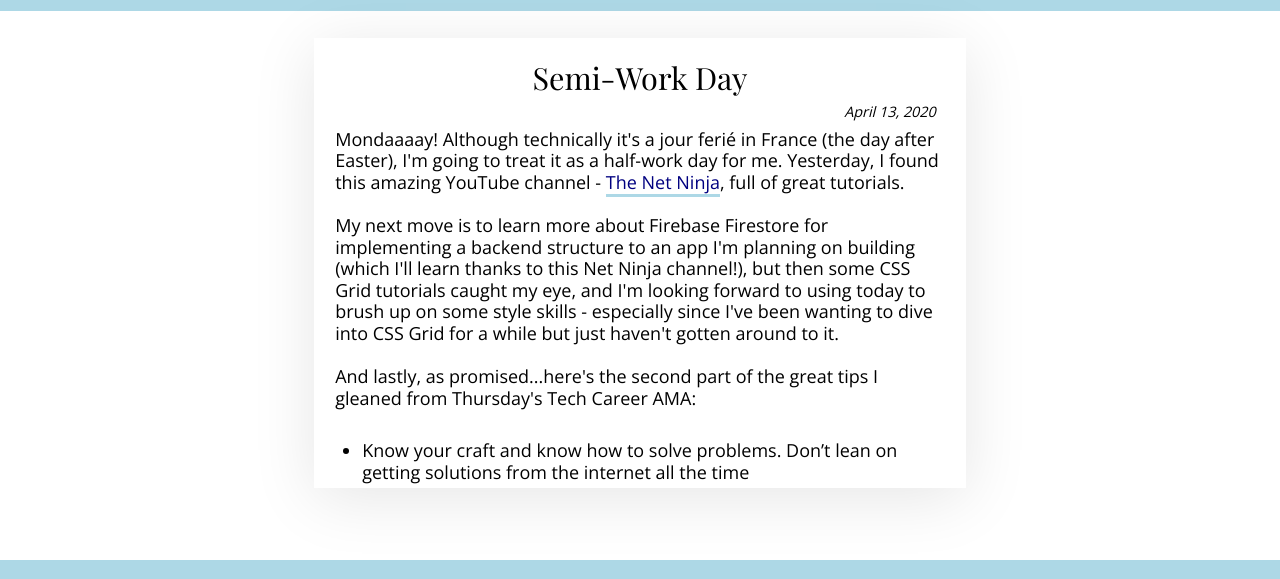
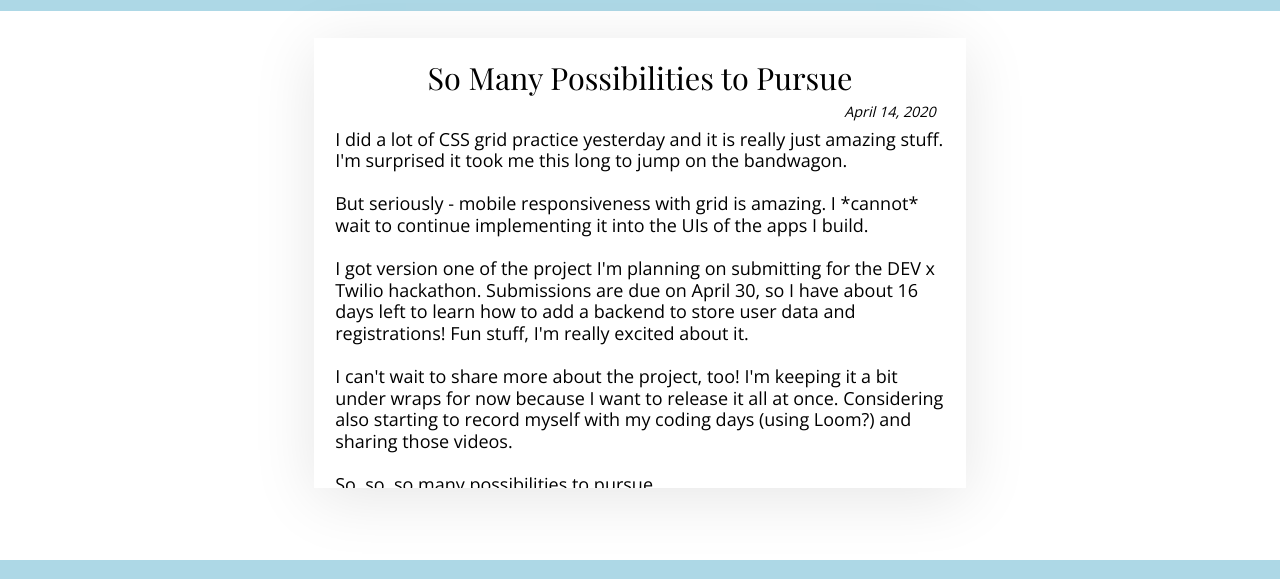
Before and after one commit to alexlsalt/alexlsalt.github.io, a plain HTML site: page blog.html in a window 1280 px wide. Shown: the part 61-640 px from the top of the page. Drawn offline with nearby package versions, Linux system fonts and the light colour scheme.

Commit message:
New blog post added

```diff
--- a/blog.html
+++ b/blog.html
@@ -44,6 +44,18 @@
             <br><br>
 
           </p><br><br> -->
+          <h3>So Many Possibilities to Pursue</h3>
+          <h4>April 14, 2020</h4>
+          <p>I did a lot of CSS grid practice yesterday and it is really just amazing stuff. I'm surprised it took me this long to jump on the bandwagon.
+            <br><br>
+          But seriously - mobile responsiveness with grid is amazing. I *cannot* wait to continue implementing it into the UIs of the apps I build.
+            <br><br>
+          I got version one of the project I'm planning on submitting for the DEV x Twilio hackathon. Submissions are due on April 30, so I have about 16 days left to learn how to add a backend to store user data and registrations! Fun stuff, I'm really excited about it.
+            <br><br>
+          I can't wait to share more about the project, too! I'm keeping it a bit under wraps for now because I want to release it all at once. Considering also starting to record myself with my coding days (using Loom?) and sharing those videos.
+          <br><br>
+          So, so, so many possibilities to pursue.
+          </p><br><br>
           <h3>Semi-Work Day</h3>
           <h4>April 13, 2020</h4>
           <p>Mondaaaay! Although technically it's a jour ferié in France (the day after Easter), I'm going to treat it as a half-work day for me. Yesterday, I found this amazing YouTube channel - <a href="https://www.youtube.com/channel/UCW5YeuERMmlnqo4oq8vwUpg" target="_blank" rel="noopener">The Net Ninja</a>, full of great tutorials.
```
